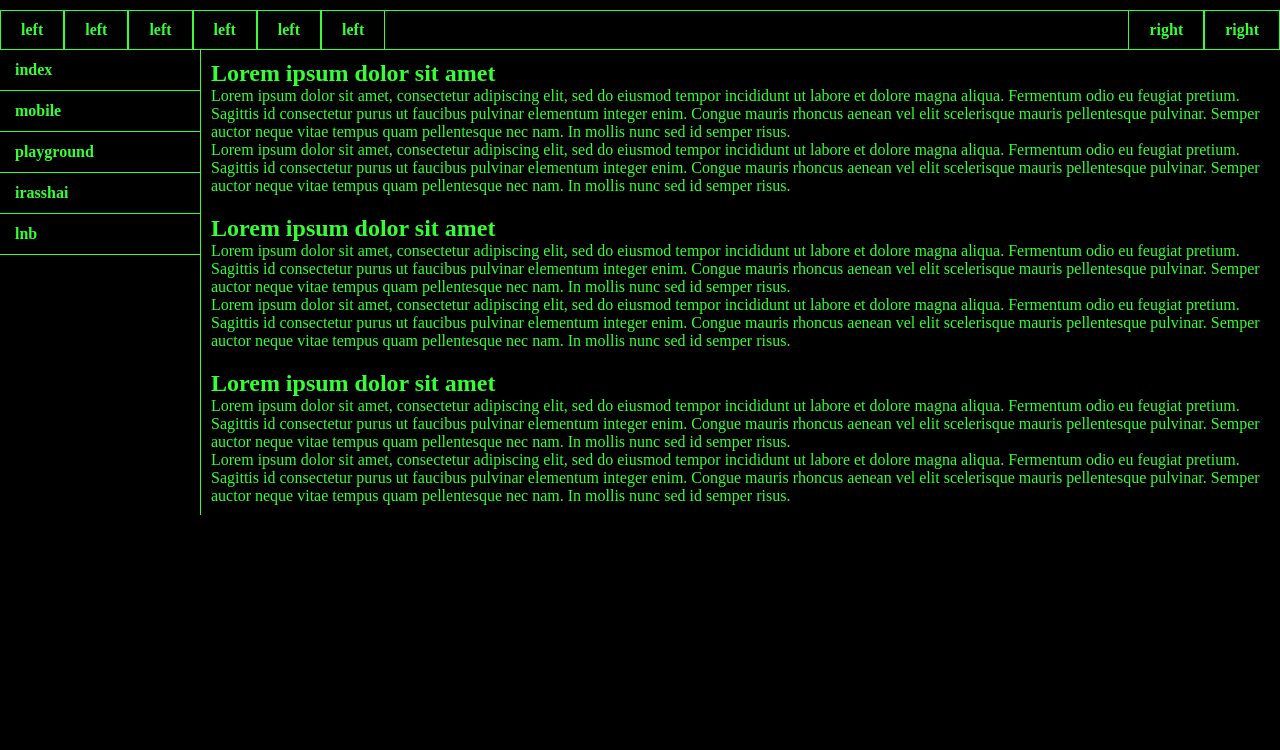
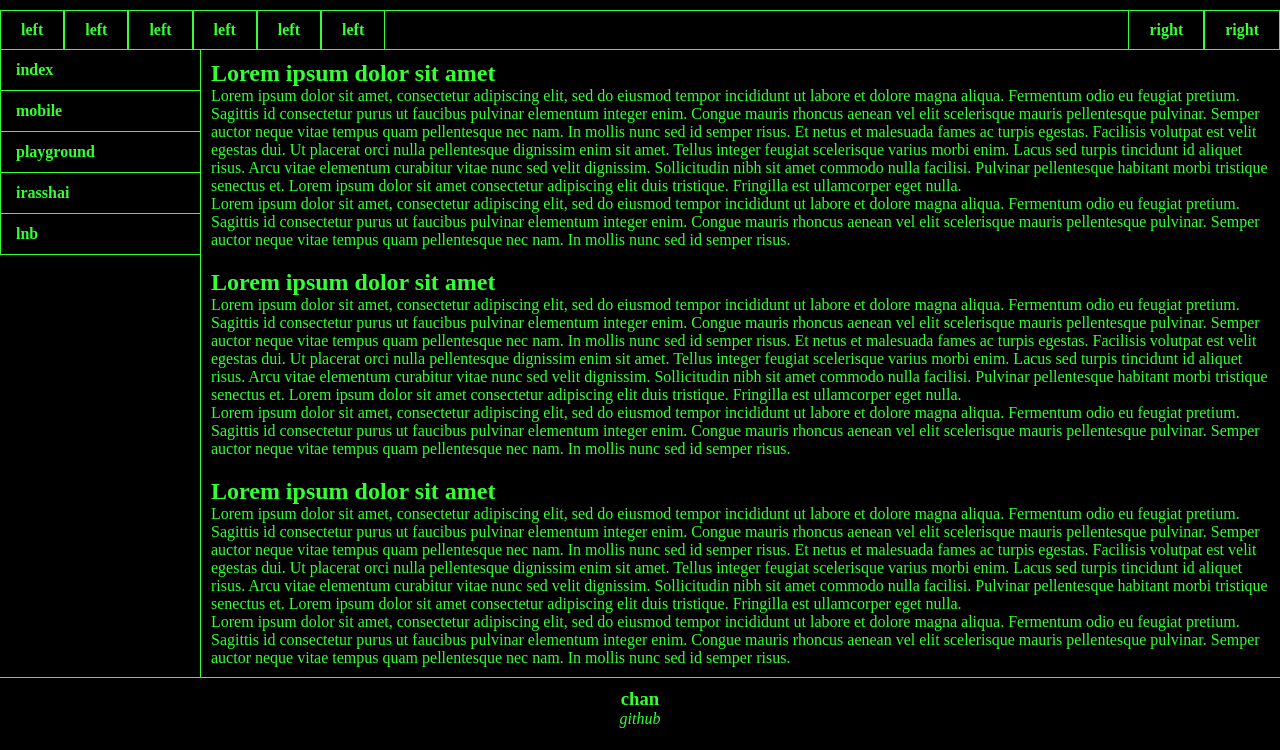
Before and after one commit to chanlugeon/reiauto, a plain HTML site: page thrfa_dynamic.html in a window 1280 px wide. Shown: the part 50-800 px from the top of the page. Drawn offline with Linux system fonts and the light colour scheme.

Commit message:
Update thrfa_dynamic.html

```diff
--- a/thrfa_dynamic.html
+++ b/thrfa_dynamic.html
@@ -76,13 +76,12 @@
         #wrap>#content_wrap {
             float: left;
             width: 100%;
-/*            margin-left: 200px;*/
             margin-right: -200px;
 
         }
 
         #wrap>#content_wrap>#content {
-            padding-right: 190px;
+            padding-right: 200px;
         }
 
         #main_lnb>ul>li>a {
@@ -90,7 +89,7 @@
             height: 40px;
             line-height: 40px;
             padding-left: 15px;
-/*            margin-right: 25px;*/
+            border-left: thin solid #33ff33;
             border-bottom: thin solid #33ff33;
             font-weight: bold;
         }
@@ -101,7 +100,12 @@
 
         article {
             padding: 10px;
-/*            padding-right: 100px;*/
+        }
+
+        #main_footer {
+            padding: 10px;
+            border-top: thin solid #33ff33;
+            text-align: center;
         }
 
     </style>
@@ -142,23 +146,28 @@
             <div id="content">
                 <article>
                     <h1>Lorem ipsum dolor sit amet</h1>
-                    <p>Lorem ipsum dolor sit amet, consectetur adipiscing elit, sed do eiusmod tempor incididunt ut labore et dolore magna aliqua. Fermentum odio eu feugiat pretium. Sagittis id consectetur purus ut faucibus pulvinar elementum integer enim. Congue mauris rhoncus aenean vel elit scelerisque mauris pellentesque pulvinar. Semper auctor neque vitae tempus quam pellentesque nec nam. In mollis nunc sed id semper risus.</p>
+                    <p>Lorem ipsum dolor sit amet, consectetur adipiscing elit, sed do eiusmod tempor incididunt ut labore et dolore magna aliqua. Fermentum odio eu feugiat pretium. Sagittis id consectetur purus ut faucibus pulvinar elementum integer enim. Congue mauris rhoncus aenean vel elit scelerisque mauris pellentesque pulvinar. Semper auctor neque vitae tempus quam pellentesque nec nam. In mollis nunc sed id semper risus. Et netus et malesuada fames ac turpis egestas. Facilisis volutpat est velit egestas dui. Ut placerat orci nulla pellentesque dignissim enim sit amet. Tellus integer feugiat scelerisque varius morbi enim. Lacus sed turpis tincidunt id aliquet risus. Arcu vitae elementum curabitur vitae nunc sed velit dignissim. Sollicitudin nibh sit amet commodo nulla facilisi. Pulvinar pellentesque habitant morbi tristique senectus et. Lorem ipsum dolor sit amet consectetur adipiscing elit duis tristique. Fringilla est ullamcorper eget nulla.</p>
                     <p>Lorem ipsum dolor sit amet, consectetur adipiscing elit, sed do eiusmod tempor incididunt ut labore et dolore magna aliqua. Fermentum odio eu feugiat pretium. Sagittis id consectetur purus ut faucibus pulvinar elementum integer enim. Congue mauris rhoncus aenean vel elit scelerisque mauris pellentesque pulvinar. Semper auctor neque vitae tempus quam pellentesque nec nam. In mollis nunc sed id semper risus.</p>
                 </article>
                 <article>
                     <h1>Lorem ipsum dolor sit amet</h1>
-                    <p>Lorem ipsum dolor sit amet, consectetur adipiscing elit, sed do eiusmod tempor incididunt ut labore et dolore magna aliqua. Fermentum odio eu feugiat pretium. Sagittis id consectetur purus ut faucibus pulvinar elementum integer enim. Congue mauris rhoncus aenean vel elit scelerisque mauris pellentesque pulvinar. Semper auctor neque vitae tempus quam pellentesque nec nam. In mollis nunc sed id semper risus.</p>
+                    <p>Lorem ipsum dolor sit amet, consectetur adipiscing elit, sed do eiusmod tempor incididunt ut labore et dolore magna aliqua. Fermentum odio eu feugiat pretium. Sagittis id consectetur purus ut faucibus pulvinar elementum integer enim. Congue mauris rhoncus aenean vel elit scelerisque mauris pellentesque pulvinar. Semper auctor neque vitae tempus quam pellentesque nec nam. In mollis nunc sed id semper risus. Et netus et malesuada fames ac turpis egestas. Facilisis volutpat est velit egestas dui. Ut placerat orci nulla pellentesque dignissim enim sit amet. Tellus integer feugiat scelerisque varius morbi enim. Lacus sed turpis tincidunt id aliquet risus. Arcu vitae elementum curabitur vitae nunc sed velit dignissim. Sollicitudin nibh sit amet commodo nulla facilisi. Pulvinar pellentesque habitant morbi tristique senectus et. Lorem ipsum dolor sit amet consectetur adipiscing elit duis tristique. Fringilla est ullamcorper eget nulla.</p>
                     <p>Lorem ipsum dolor sit amet, consectetur adipiscing elit, sed do eiusmod tempor incididunt ut labore et dolore magna aliqua. Fermentum odio eu feugiat pretium. Sagittis id consectetur purus ut faucibus pulvinar elementum integer enim. Congue mauris rhoncus aenean vel elit scelerisque mauris pellentesque pulvinar. Semper auctor neque vitae tempus quam pellentesque nec nam. In mollis nunc sed id semper risus.</p>
                 </article>
                 <article>
                     <h1>Lorem ipsum dolor sit amet</h1>
-                    <p>Lorem ipsum dolor sit amet, consectetur adipiscing elit, sed do eiusmod tempor incididunt ut labore et dolore magna aliqua. Fermentum odio eu feugiat pretium. Sagittis id consectetur purus ut faucibus pulvinar elementum integer enim. Congue mauris rhoncus aenean vel elit scelerisque mauris pellentesque pulvinar. Semper auctor neque vitae tempus quam pellentesque nec nam. In mollis nunc sed id semper risus.</p>
+                    <p>Lorem ipsum dolor sit amet, consectetur adipiscing elit, sed do eiusmod tempor incididunt ut labore et dolore magna aliqua. Fermentum odio eu feugiat pretium. Sagittis id consectetur purus ut faucibus pulvinar elementum integer enim. Congue mauris rhoncus aenean vel elit scelerisque mauris pellentesque pulvinar. Semper auctor neque vitae tempus quam pellentesque nec nam. In mollis nunc sed id semper risus. Et netus et malesuada fames ac turpis egestas. Facilisis volutpat est velit egestas dui. Ut placerat orci nulla pellentesque dignissim enim sit amet. Tellus integer feugiat scelerisque varius morbi enim. Lacus sed turpis tincidunt id aliquet risus. Arcu vitae elementum curabitur vitae nunc sed velit dignissim. Sollicitudin nibh sit amet commodo nulla facilisi. Pulvinar pellentesque habitant morbi tristique senectus et. Lorem ipsum dolor sit amet consectetur adipiscing elit duis tristique. Fringilla est ullamcorper eget nulla.</p>
                     <p>Lorem ipsum dolor sit amet, consectetur adipiscing elit, sed do eiusmod tempor incididunt ut labore et dolore magna aliqua. Fermentum odio eu feugiat pretium. Sagittis id consectetur purus ut faucibus pulvinar elementum integer enim. Congue mauris rhoncus aenean vel elit scelerisque mauris pellentesque pulvinar. Semper auctor neque vitae tempus quam pellentesque nec nam. In mollis nunc sed id semper risus.</p>
                 </article>
             </div>
         </div>
     </div>
 
+    <footer id="main_footer">
+        <h3>chan</h3>
+        <address>github</address>
+    </footer>
+
 </body>
 
 </html>
```
